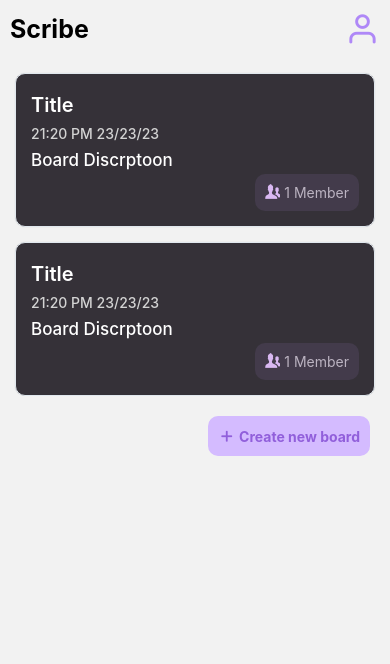
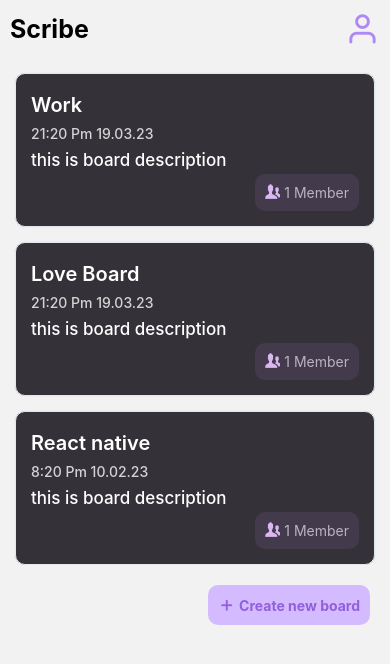
Before and after one commit to Mahmoud412/TasksMangeApp, a React Native app: screen /Home in a window 390 px wide. Shown: the top 664 px of the page. Built offline with nearby package versions, Linux system fonts and the light colour scheme.

Commit message:
added dummy data

```diff
--- /dev/null
+++ b/src/assets/data.ts
@@ -0,0 +1,20 @@
+export const data = [
+  {
+    id: 1,
+    title: 'Work',
+    date: '21:20 Pm 19.03.23',
+    description: 'this is board description ',
+  },
+  {
+    id: 2,
+    title: 'Love Board',
+    date: '21:20 Pm 19.03.23',
+    description: 'this is board description ',
+  },
+  {
+    id: 3,
+    title: 'React native ',
+    date: '8:20 Pm 10.02.23',
+    description: 'this is board description ',
+  },
+];
--- a/src/components/Home/Board/BoardCard.tsx
+++ b/src/components/Home/Board/BoardCard.tsx
@@ -2,15 +2,16 @@ import {View, Text, ScrollView} from 'react-native';
 import React from 'react';
 import {Card, Icon} from '@rneui/themed';
 import styles from './styles';
-
+import {data} from '../../../assets/data';
 const BoardCard = () => {
   return (
     <ScrollView>
-      <Card containerStyle={styles.card}>
+      {data.map(item => (
+        <Card key={item.id} containerStyle={styles.card}>
           <View>
-          <Text style={styles.title}>Title</Text>
-          <Text style={styles.date}>21:20 PM 23/23/23</Text>
-          <Text style={styles.description}>Board Discrptoon</Text>
+            <Text style={styles.title}>{item.title}</Text>
+            <Text style={styles.date}>{item.date}</Text>
+            <Text style={styles.description}>{item.description}</Text>
           </View>
 
           <View style={styles.memberContainer}>
@@ -22,22 +23,7 @@ const BoardCard = () => {
             </View>
           </View>
         </Card>
-      <Card containerStyle={styles.card}>
-        <View>
-          <Text style={styles.title}>Title</Text>
-          <Text style={styles.date}>21:20 PM 23/23/23</Text>
-          <Text style={styles.description}>Board Discrptoon</Text>
-        </View>
-
-        <View style={styles.memberContainer}>
-          <View style={styles.memberSubContainer}>
-            <View>
-              <Icon name="users" type="entypo" size={15} color="#d9b8f2" />
-            </View>
-            <Text style={styles.memberText}> 1 Member</Text>
-          </View>
-        </View>
-      </Card>
+      ))}
     </ScrollView>
   );
 };
--- a/src/screens/HomeScreen.tsx
+++ b/src/screens/HomeScreen.tsx
@@ -7,7 +7,7 @@ import {Icon} from '@rneui/themed';
 import {useNavigation} from '@react-navigation/native';
 import {NativeStackNavigationProp} from '@react-navigation/native-stack';
 import {RootStackParamList} from '../navigation/Route';
-
+import {data} from '../assets/data';
 export type HomeScreenNavigationProps = NativeStackNavigationProp<
   RootStackParamList,
   'Home'
```
Lines whose indentation alone changed are shown as unchanged.
